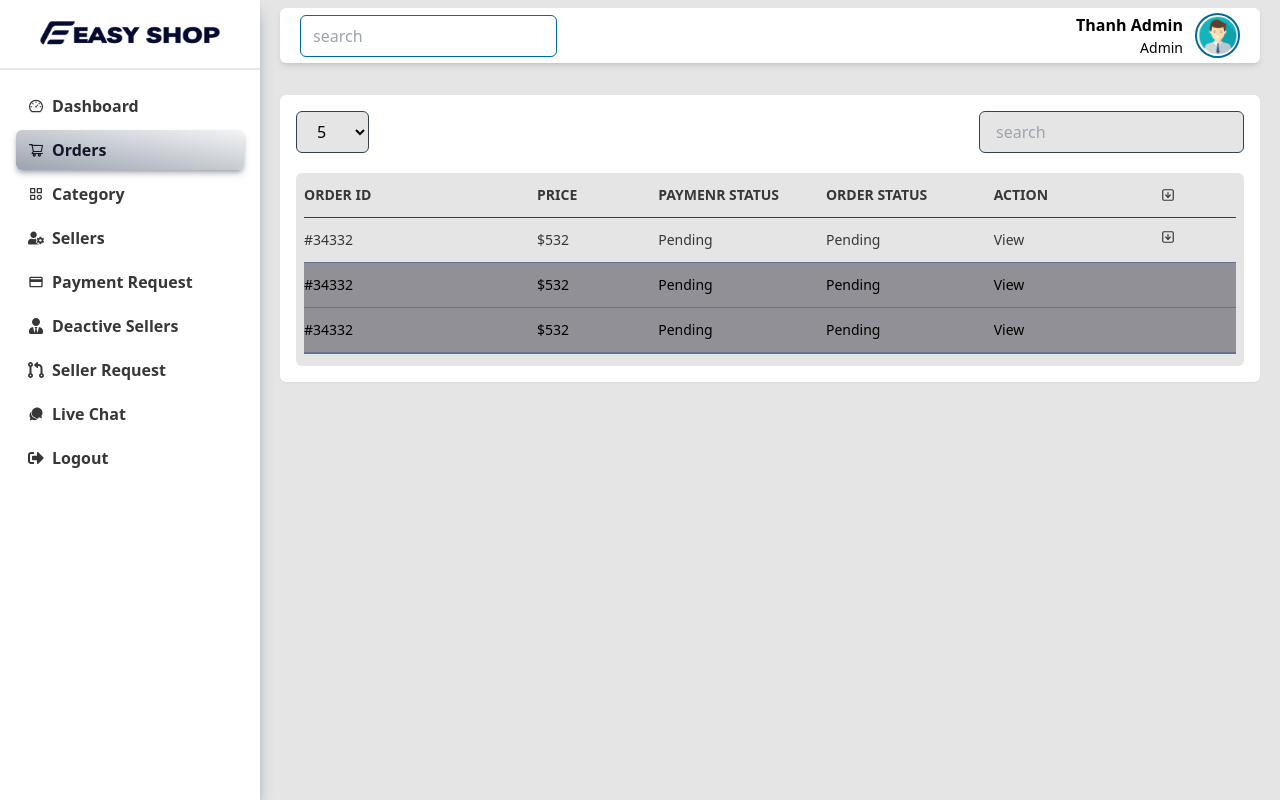
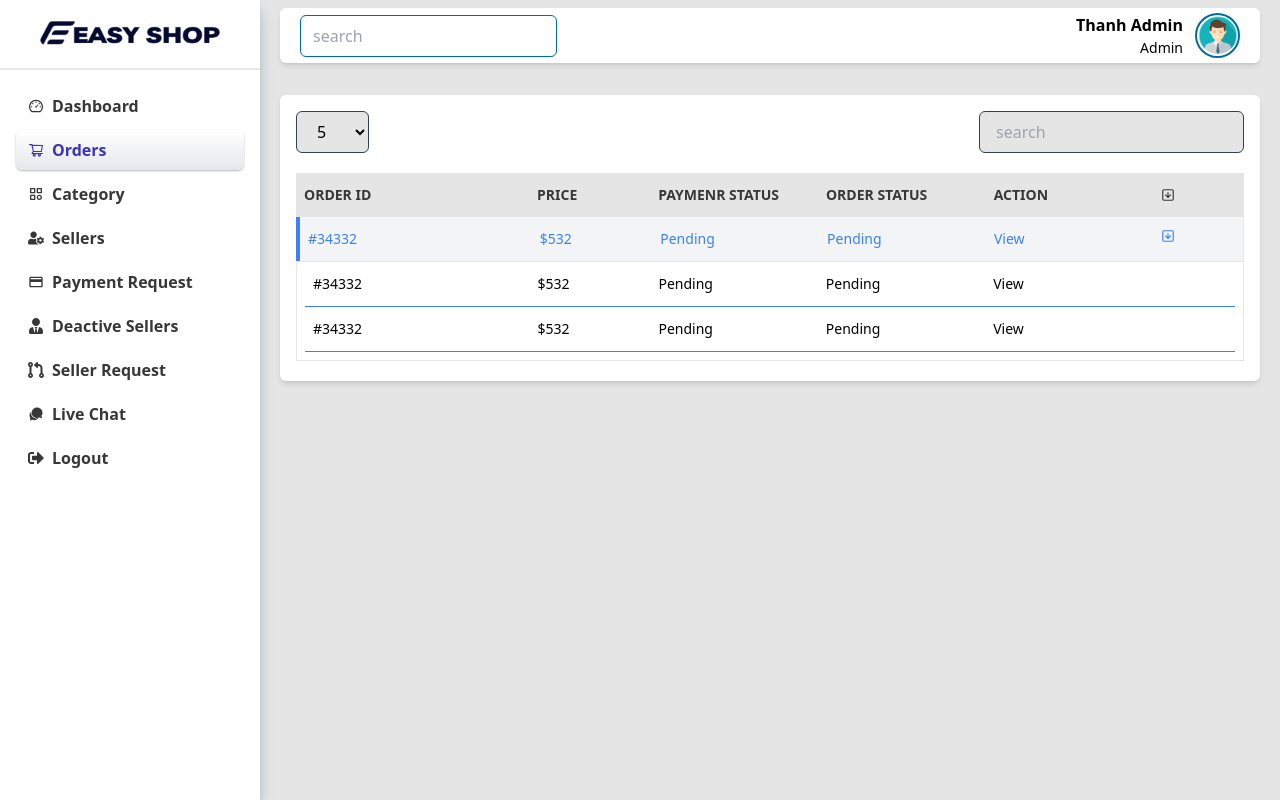
Before and after one commit to huuthanh0312/FE_Dashboard_ReactJs_Mern_Multi_Vendor_Ecommerce, a React (Create React App) app: page /admin/orders in a window 1280 px wide. Both pictures are taken after a click on the element 1198 px from the left and 237 px from the top of the page. Built offline with nearby package versions, Linux system fonts and the light colour scheme.

Commit message:
admin order design

```diff
--- a/src/layout/Sidebar.jsx
+++ b/src/layout/Sidebar.jsx
@@ -38,11 +38,11 @@ const Sidebar = ({ showSidebar, setShowSidebar }) => {
                   to={n.path}
                   className={`${
                     pathname === n.path
-                      ? 'font-bold bg-gradient-to-tr from-gray-400 to-gray-100 text-gray-900 shadow-md shadow-gray-500/50 duration-500'
-                      : 'text-[#383737] font-bold duration-200 hover:bg-indigo-50'
+                      ? 'font-bold bg-gradient-to-t from-gray-200 to-white text-[#3c33b9] shadow-sm shadow-gray-500/50 duration-500'
+                      : 'text-[#383737] font-bold duration-200 hover:bg-gray-100'
                   } cursor-pointer px-3 py-2 rounded-md flex justify-start items-center gap-2 hover:pl-5 transition-all w-full mb-1`}
                 >
-                  <span>{n.icon}</span>
+                  <span className="">{n.icon}</span>
                   <span>{n.title}</span>
                 </Link>
               </li>
--- a/src/views/admin/AdminDashboard.jsx
+++ b/src/views/admin/AdminDashboard.jsx
@@ -211,9 +211,9 @@ const AdminDashboard = () => {
             <h2 className="pb-3 text-lg">Recent Orders</h2>
             <Link className="">View All</Link>
           </div>
-          <div className="relative overflow-x-auto bg-[#E5E5E5] rounded-md shadow-md">
-            <table className="w-full text-sm text-left">
-              <thead className="uppercase border-b border-slate-500">
+          <div className="relative overflow-x-auto  border-1 rounded-md shadow-md">
+            <table className="w-full text-sm text-left ">
+              <thead className="uppercase border-b border-1 bg-[#E5E5E5]">
                 <tr>
                   <th className="py-3 px-4" scope="col">
                     Order Id
@@ -234,7 +234,7 @@ const AdminDashboard = () => {
               </thead>
               <tbody>
                 {[1, 2, 3, 4, 5].map((d, i) => (
-                  <tr className="hover:bg-gray-100">
+                  <tr className="hover:bg-gray-100 border-b">
                     <td scope="row" className="py-3 px-4 font-medium whitespace-nowrap">
                       #343444
                     </td>
--- a/src/views/admin/Orders.jsx
+++ b/src/views/admin/Orders.jsx
@@ -10,14 +10,14 @@ const Orders = () => {
   const [show, setShow] = useState(false)
 
   return (
-    <div className="px-2 lg:px-5 pb-6">
-      <div className="w-full p-4 bg-white rounded-md shadow-sm">
+    <div className="px-2 lg:px-5 pb-6 ">
+      <div className="w-full p-4 bg-white rounded-md shadow-md hover:shadow-indigo-200">
         <div className="flex justify-between items-center">
           <select
             onChange={(e) => {
               setParPage(parseInt(e.target.value))
             }}
-            className="px-4 py-2 hover:border-indigo-500 outline-none bg-[#E5E5E5] border border-slate-700 rounded-md text-black"
+            className="px-4 py-2 hover:border-indigo-500 outline-none bg-[#E5E5E5] border border-slate-700 rounded-md text-black "
           >
             <option value="5">5</option>
             <option value="10">10</option>
@@ -29,9 +29,9 @@ const Orders = () => {
             placeholder="search"
           />
         </div>
-        <div className="relative mt-5 overflow-x-auto bg-[#E5E5E5] rounded-md pb-3">
-          <div className="w-full text-sm text-left px-2">
-            <div className="text-sm text-[#383737] uppercase border-b border-slate-700">
+        <div className="relative mt-5 overflow-x-auto pb-1 ">
+          <div className="w-full text-sm text-left ">
+            <div className="text-sm text-[#383737] uppercase bg-[#E5E5E5] border-1 px-2">
               <div className="flex justify-center items-center font-bold">
                 <div className="py-3 w-[25%]">Order id</div>
                 <div className="py-3 w-[13%]">Price</div>
@@ -43,8 +43,16 @@ const Orders = () => {
                 </div>
               </div>
             </div>
-            <div className="text-[#383737]">
-              <div className="flex justify-center items-start font-medium border-b border-slate-500">
+            {/* body table */}
+            <div
+              className={`text-[#383737] px-2 bg-gray-100
+						${
+              show
+                ? 'shadow-lg border-r border-l-[4px] border-l-[#3b82f6] text-blue-500 '
+                : 'border border-1'
+            }`}
+            >
+              <div className="flex justify-center items-start font-medium ">
                 <div className="py-3 w-[25%] whitespace-nowrap">#34332</div>
                 <div className="py-3 w-[13%]">$532</div>
                 <div className="py-3 w-[18%]">Pending</div>
@@ -57,9 +65,9 @@ const Orders = () => {
                 </div>
               </div>
             </div>
-            <div className={show ? 'block border-b border-slate-500 bg-[#909096]' : 'hidden'}>
-              <div className="flex justify-center items-start font-medium border-b border-slate-500">
-                <div className="py-3 w-[25%] whitespace-nowrap">#34332</div>
+            <div className={show ? 'block border bg-white px-2 pb-2' : 'hidden'}>
+              <div className="flex justify-center items-start font-medium border-b border-b-[#3b82f6] hover:text-blue-400">
+                <div className="py-3 w-[25%] whitespace-nowrap px-2">#34332</div>
                 <div className="py-3 w-[13%]">$532</div>
                 <div className="py-3 w-[18%]">Pending</div>
                 <div className="py-3 w-[18%]">Pending</div>
@@ -68,8 +76,8 @@ const Orders = () => {
                 </div>
                 <div className="py-3 w-[8%]"></div>
               </div>
-              <div className="flex justify-center items-start font-medium border-b border-slate-500">
-                <div className="py-3 w-[25%] whitespace-nowrap">#34332</div>
+              <div className="flex justify-center items-start font-medium border-b border-b-[#3b82f6] hover:text-blue-400">
+                <div className="py-3 w-[25%] whitespace-nowrap px-2">#34332</div>
                 <div className="py-3 w-[13%]">$532</div>
                 <div className="py-3 w-[18%]">Pending</div>
                 <div className="py-3 w-[18%]">Pending</div>
--- a/src/views/auth/AdminLogin.jsx
+++ b/src/views/auth/AdminLogin.jsx
@@ -62,15 +62,15 @@ const AdminLogin = () => {
   return (
     <div className="min-w-screen min-h-screen bg-[#f4f4f5] flex justify-center items-center">
       <div className="relative py-3 sm:max-w-xl sm:mx-auto">
-        <div className="absolute inset-0 bg-gradient-to-r from-cyan-200 to-sky-500 shadow-lg transform skew-y-0 -rotate-6 rounded-2xl"></div>
-        <div className="w-[360px] relative text-black p-1 ">
-          <div className="bg-[#f4f4f5] p-4 border-2 border-blue-500 rounded-2xl shadow-lg shadow-blue-400 mx-auto">
+        <div className="absolute inset-0 bg-gradient-to-r from-indigo-400 to-sky-200 shadow-lg transform skew-y-0 -rotate-6 rounded-3xl"></div>
+        <div className="w-[360px] relative text-black ">
+          <div className="bg-[#f4f4f5] p-4 rounded-3xl shadow-lg shadow-blue-400 mx-auto">
             <div className="h-[70px] flex justify-center items-center">
               <div className="w-[180px] h-[50px]">
                 <img src="/images/logo.png" className="w-full h-full" alt="" />
               </div>
             </div>
-            <h3 className="font-semibold text-lg text-center">👋</h3>
+            <h3 className="font-semibold text-lg text-center">Admin 👋</h3>
             <form onSubmit={submit}>
               <div className="flex flex-col w-full gap-1 mb-3 relative">
                 <label htmlFor="email">Email</label>
--- a/src/views/auth/Login.jsx
+++ b/src/views/auth/Login.jsx
@@ -23,9 +23,9 @@ const Login = () => {
   return (
     <div className="min-w-screen min-h-screen bg-[#f4f4f5] flex justify-center items-center ">
       <div className="relative py-3 sm:max-w-xl sm:mx-auto">
-        <div className="absolute inset-0 bg-gradient-to-r from-cyan-500 to-sky-200 shadow-lg transform skew-y-0 -rotate-6 rounded-2xl"></div>
+        <div className="absolute inset-1 bg-gradient-to-r from-indigo-500 to-sky-200 shadow-lg transform skew-y-4 -rotate-6 rounded-3xl"></div>
         <div className="w-[360px] relative text-black p-1 border-slate-500">
-          <div className="bg-[#ffffff] p-4 rounded-2xl shadow-lg shadow-blue-400 mx-auto">
+          <div className="bg-[#ffffff] p-4 rounded-3xl shadow-md shadow-blue-400 mx-auto">
             <h2 className="text-2xl font-bold text-center mb-2">Thanh Shop Login ! 👋</h2>
             <div className="text-center">
               <span className="mb-2 font-semibold">Welcome to Ecommerce</span>
--- a/src/views/auth/Register.jsx
+++ b/src/views/auth/Register.jsx
@@ -24,9 +24,9 @@ const Register = () => {
   return (
     <div className="min-w-screen min-h-screen bg-[#f4f4f5] flex justify-center items-center">
       <div className="relative py-3 sm:max-w-xl sm:mx-auto">
-        <div className="absolute inset-0 bg-gradient-to-r from-cyan-500 to-sky-200 shadow-lg transform skew-y-0 -rotate-6 rounded-2xl"></div>
+        <div className="absolute inset-1 bg-gradient-to-r from-indigo-500 to-sky-200 shadow-lg transform skew-y-4 -rotate-6 rounded-3xl"></div>
         <div className="w-[360px] relative text-black p-1 border-slate-500 ">
-          <div className="bg-[#ffffff] p-4 rounded-2xl shadow-lg shadow-blue-400">
+          <div className="bg-[#ffffff] p-4 rounded-3xl shadow-md shadow-blue-400">
             <h2 className="text-2xl font-bold text-center mb-2">Thanh Shop Sign Up! 👋</h2>
             <div className="text-center">
               <span className="mb-2 font-semibold">Welcome to Ecommerce</span>
```
